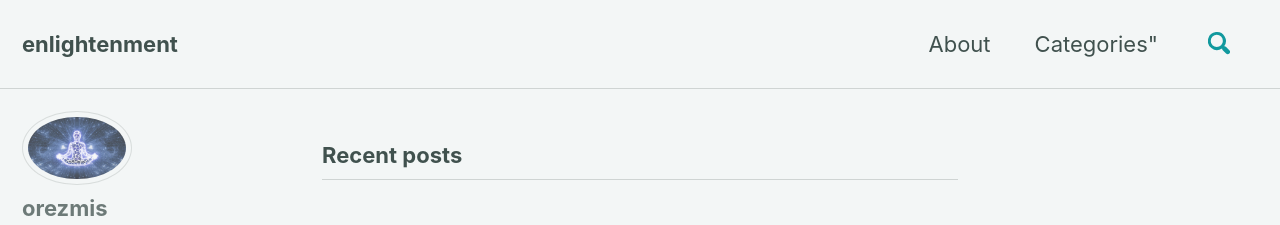
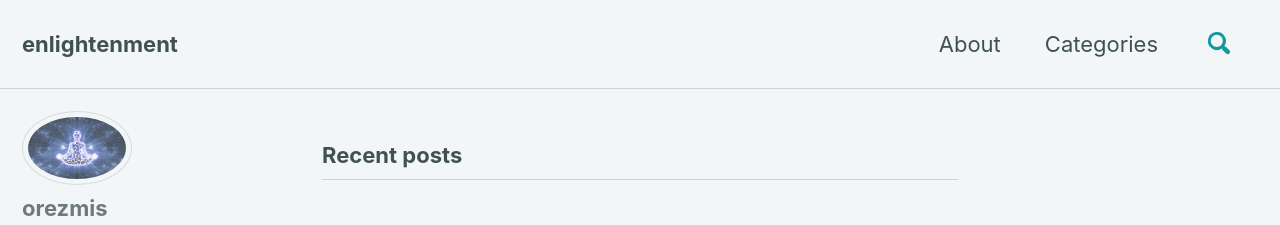
Before and after one commit to orezmis/orezmis.github.io, a Jekyll site: the page built from index.html, in a window 1280 px wide. Shown: the top 225 px of the page. Built offline with Jekyll 4.4.1, drawn with Linux system fonts in a browser that asks for light colours; cached includes are drawn as plain includes; the list of posts is cut into pages by our own code.

Commit message:
typo fix

```diff
--- a/_data/navigation.yml
+++ b/_data/navigation.yml
@@ -2,5 +2,5 @@
 main:
    - title: "About"
      url: /about/
-   - title: Categories"
+   - title: "Categories"
      url: /categories/
```
